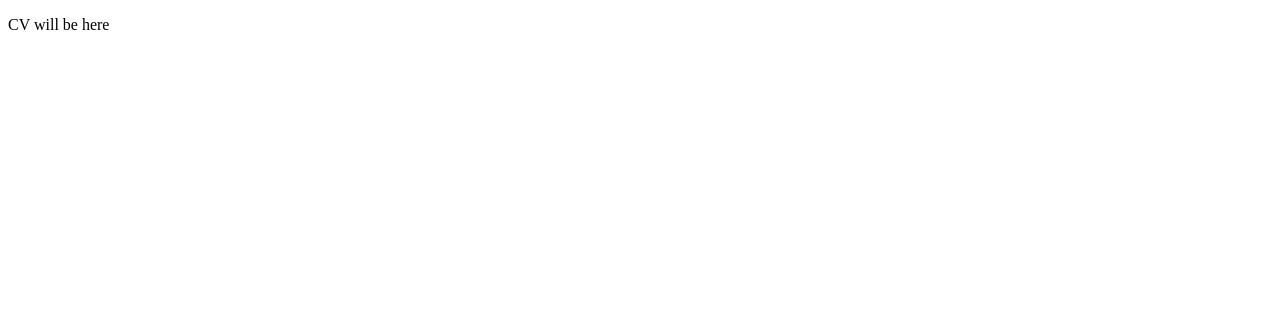
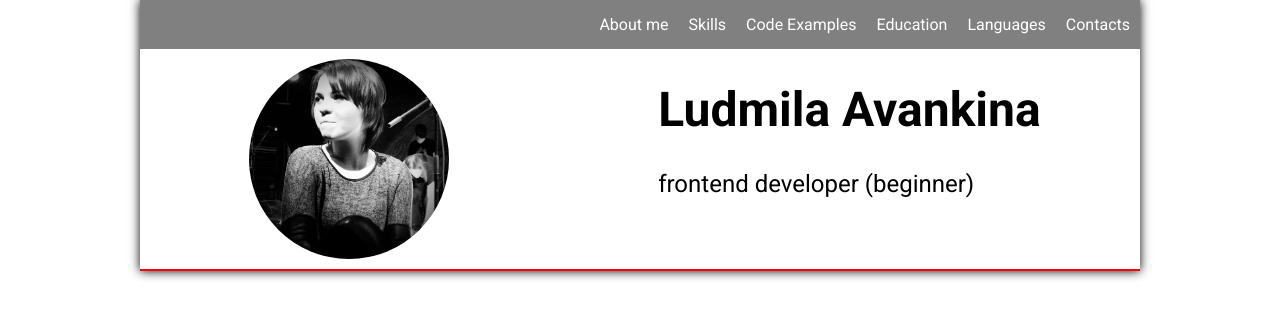
Before and after one commit to runishkagrenik/rsschool-cv, a plain HTML site: page index.html in a window 1280 px wide. Drawn offline with Linux system fonts and the light colour scheme.

Commit message:
feat: add header, add photo, add name

```diff
--- a/index.html
+++ b/index.html
@@ -1,12 +1,43 @@
 <!DOCTYPE html>
 <html lang="en">
+
 <head>
   <meta charset="UTF-8">
   <meta http-equiv="X-UA-Compatible" content="IE=edge">
   <meta name="viewport" content="width=device-width, initial-scale=1.0">
-    <title>Document</title>
+  <link rel="stylesheet" href="style.css">
+  <link rel="icon" href="./assets/svg/favicon.ico.png">
+  <link rel="preconnect" href="https://fonts.googleapis.com">
+  <link rel="preconnect" href="https://fonts.gstatic.com" crossorigin>
+  <link href="https://fonts.googleapis.com/css2?family=Roboto:ital,wght@0,400;0,700;1,400;1,700&display=swap"
+    rel="stylesheet">
+  <title>rsschool-cv</title>
 </head>
-  <body>
-    <p>CV will be here</p>
+
+<body class="body">
+  <header class="header">
+    <nav class="menu">
+      <ul class="menu-list">
+        <li class="menu-item"><a class="menu-link" href="#">About me</a></li>
+        <li class="menu-item"><a class="menu-link" href="#">Skills</a></li>
+        <li class="menu-item"><a class="menu-link" href="#">Code Examples</a></li>
+        <li class="menu-item"><a class="menu-link" href="#">Education</a></li>
+        <li class="menu-item"><a class="menu-link" href="#">Languages</a></li>
+        <li class="menu-item"><a class="menu-link" href="#">Contacts</a></li>
+      </ul>
+    </nav>
+  </header>
+  <main class="main">
+    <div class="info">
+      <img class="cv-photo" src="assets/img/CV photo.jpg" alt=" cv-photo">
+      <div>
+        <h1 class="mine-h1">Ludmila Avankina</h1>
+        <p class="mine-text">frontend developer (beginner)</p>
+      </div>
+    </div>
+  </main>
+  <footer class="footer"></footer>
+
 </body>
+
 </html>
--- a/style.css
+++ b/style.css
@@ -1,3 +1,71 @@
-p {
-    color: red;
+* {
+    box-sizing: border-box;
+  }
+
+
+body {
+    font-family: 'Roboto', sans-serif;
 }
+
+
+.mine {
+    border: 1px solid red;
+}
+
+.footer {
+    border: 1px solid red;
+}
+
+.body {
+    margin: 0;
+    width: 1000px;
+    margin: auto;
+   box-shadow: 0 0 10px black;
+}
+
+.header {
+    background-color: gray;
+}
+
+
+.menu-list {
+    list-style: none;
+    display: flex;
+    justify-content: end;
+    margin: 0;
+}
+
+
+.menu-link {
+    text-decoration: none;
+    color: white;
+}
+
+.menu-item {
+    margin: 15px 10px;
+}
+
+.mine-h1 {
+    font-size: 48px;
+}
+
+.mine-text {
+    font-size: 24px;
+}
+
+.cv-photo {
+    width: 200px;
+    height: 200px;
+    object-fit: cover;
+    border-radius: 50%;
+    margin: 10px;
+    }
+
+.main {
+
+}
+
+.info {
+    display: flex;
+    justify-content: space-around;
+}
```
Also changed, not shown: assets/img/CV photo.jpg (renamed from CV photo.jpg), assets/svg/favicon.ico.png (added). Lines whose indentation alone changed are shown as unchanged.
